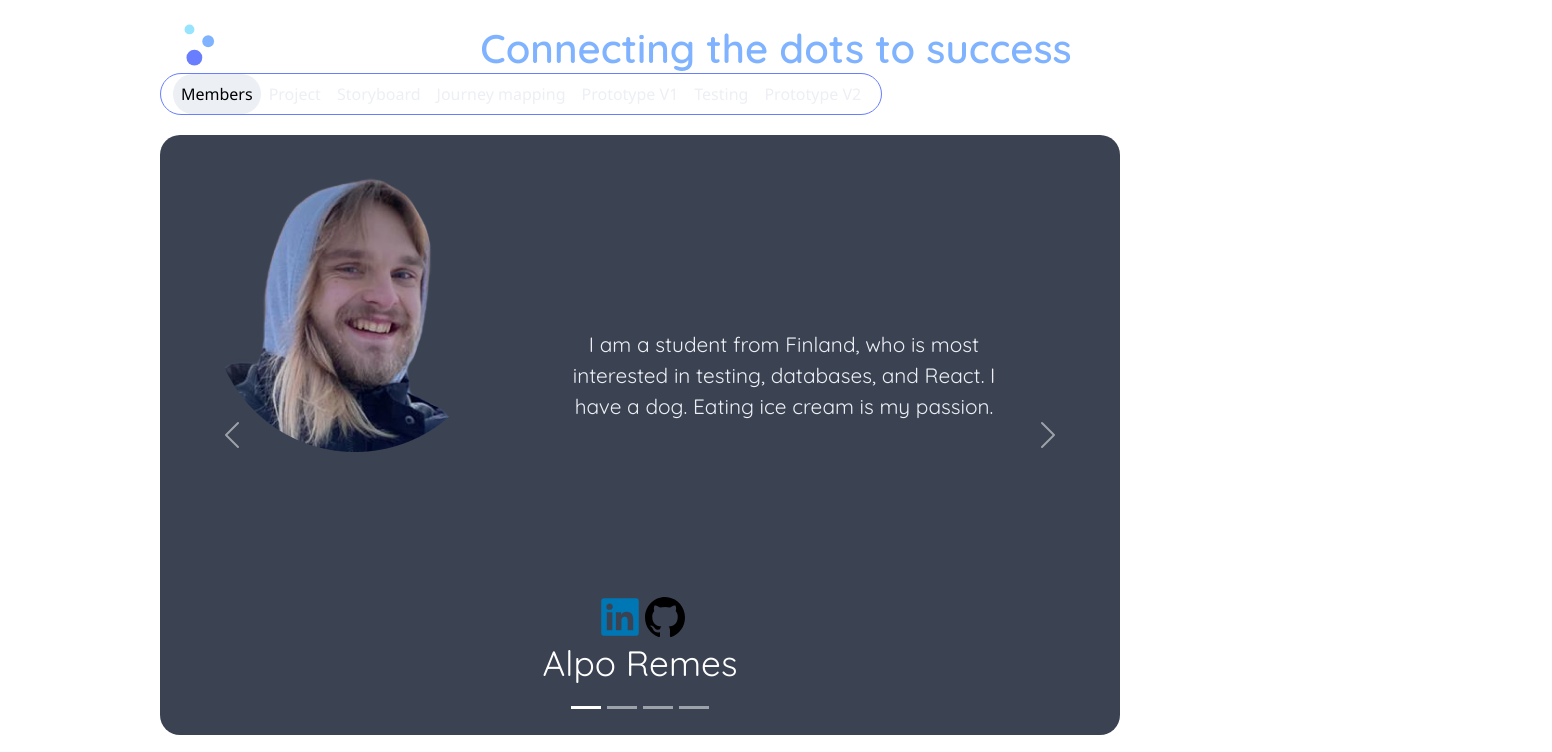
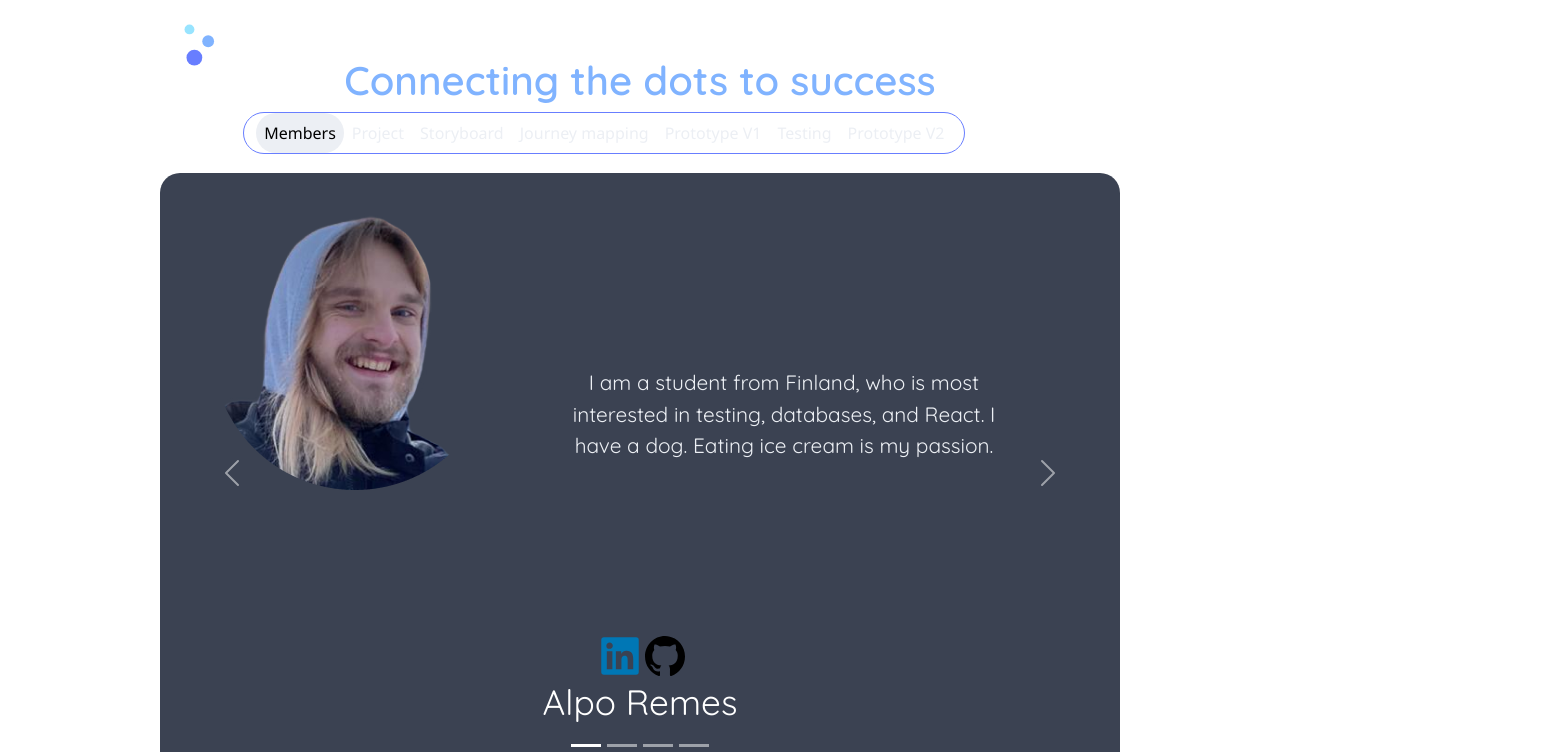
Before and after one commit to YB-BigSwan/creative-dots-team-portfolio, a React (Vite) app: page /creative-dots-team-portfolio/members in a window 1280 px wide. Shown: the top 752 px of the page, 1552 px wide, since content can reach past the window. Built offline with nearby package versions, Linux system fonts and the light colour scheme.

Commit message:
Nav, logo and tagline living in harmony

```diff
--- a/src/App.css
+++ b/src/App.css
@@ -21,6 +21,7 @@ body {
 .navbarWide {
   width: fit-content;
   height: fit-content;
+  margin: auto;
   margin-bottom: 0.7rem;
   border: 1px solid var(--accentDark);
   border-radius: 50px;
@@ -69,11 +70,9 @@ body {
 }
 
 header {
-  position: absolute;
   top: 0;
   left: 0;
-  width: 97rem;
-  height: 9rem;
+  width: 100%;
   padding-top: 1.5rem;
   text-align: center;
   color: var(--accentMedium);
@@ -90,6 +89,7 @@ header {
   font-family: "Quicksand", sans-serif;
   font-size: 2.5rem;
   font-weight: 600;
+  margin: auto;
 }
 
 /* Carousel */
--- a/src/components/JourneyMapping.jsx
+++ b/src/components/JourneyMapping.jsx
@@ -1,7 +1,5 @@
 import { useState } from "react";
-import { Link } from "react-router-dom";
 import Carousel from "react-bootstrap/Carousel";
-import Logo from "./Logo";
 import persona1 from "../assets/project-photos/persona1.png";
 import persona2 from "../assets/project-photos/persona2.png";
 import journeyMap from "../assets/project-photos/journeymap.png";
@@ -18,13 +16,6 @@ function JourneyMapping() {
 
   return (
     <>
-      <header>
-        <Link to="/" className="logo-link">
-          <Logo />
-        </Link>
-
-        <h2 className="tagline">Connecting the dots to success</h2>
-      </header>
       <Carousel activeIndex={index} onSelect={handleSelect} interval={3000}>
         <Carousel.Item>
           <img src={persona1} alt="user persona" />
--- a/src/components/LandingPage.jsx
+++ b/src/components/LandingPage.jsx
@@ -1,18 +1,10 @@
 import "./MemberCarousel";
 import MemberCarousel from "./MemberCarousel";
-import { Link } from "react-router-dom";
-import Logo from "./Logo";
 import "../App.css";
 
 function LandingPage() {
   return (
     <div className="App">
-      <header>
-        <Link to="/" className="logo-link">
-          <Logo />
-        </Link>
-        <h2 className="tagline">Connecting the dots to success</h2>
-      </header>
       <MemberCarousel />
     </div>
   );
--- a/src/components/NavBar.jsx
+++ b/src/components/NavBar.jsx
@@ -2,12 +2,22 @@ import Container from "react-bootstrap/Container";
 import Nav from "react-bootstrap/Nav";
 import Navbar from "react-bootstrap/Navbar";
 import NavDropdown from "react-bootstrap/NavDropdown";
-import { NavLink } from "react-router-dom";
+import { Link, NavLink } from "react-router-dom";
 import "../App.css";
+import Logo from "./Logo";
+
 
 function NavBar() {
   return (
     <>
+      <header>
+        <Link to="/" className="logo-link">
+          <Logo />
+        </Link>
+
+        <h2 className="tagline">Connecting the dots to success</h2>
+      </header>
+
       <Navbar className="navbar" expand="lg">
         <div className="navbarWide">
           <Container>
@@ -93,6 +103,30 @@ function NavBar() {
           >
             Journey mapping
           </NavLink>
+
+          <NavLink
+                to="/prototype1"
+                className="nav-link"
+                activeClassName="active"
+              >
+                Prototype V1
+              </NavLink>
+
+              <NavLink
+                to="/usability-testing"
+                className="nav-link"
+                activeClassName="active"
+              >
+                Testing
+              </NavLink>
+
+              <NavLink
+                to="/prototype2"
+                className="nav-link"
+                activeClassName="active"
+              >
+                Prototype V2
+              </NavLink>
         </NavDropdown>
       </Navbar>
     </>
--- a/src/components/Prototype1.jsx
+++ b/src/components/Prototype1.jsx
@@ -1,17 +1,8 @@
-import { Link } from "react-router-dom";
-import Logo from "./Logo";
 import "../App.css";
 
 function Prototype1() {
   return (
     <>
-      <header>
-        <Link to="/" className="logo-link">
-          <Logo />
-        </Link>
-
-        <h2 className="tagline">Connecting the dots to success</h2>
-      </header>
 
       <iframe
         style={{ border: "1px solid rgba(0, 0, 0, 0.1)" }}
--- a/src/components/Prototype2.jsx
+++ b/src/components/Prototype2.jsx
@@ -1,18 +1,8 @@
-import { Link } from "react-router-dom";
-import Logo from "./Logo";
 import "../App.css";
 
 function Prototype2() {
   return (
     <>
-      <header>
-        <Link to="/" className="logo-link">
-          <Logo />
-        </Link>
-
-        <h2 className="tagline">Connecting the dots to success</h2>
-      </header>
-
       <iframe
         style={{ border: "1px solid rgba(0, 0, 0, 0.1)" }}
         width="927px"
--- a/src/components/Storyboard.jsx
+++ b/src/components/Storyboard.jsx
@@ -1,7 +1,5 @@
 import { useState } from "react";
-import { Link } from "react-router-dom";
 import Carousel from "react-bootstrap/Carousel";
-import Logo from "./Logo";
 import sb1 from "../assets/storyboard/sb1.png";
 import sb2 from "../assets/storyboard/sb2.png";
 import sb3 from "../assets/storyboard/sb3.png";
@@ -29,13 +27,6 @@ function Storyboard() {
 
   return (
     <>
-      <header>
-        <Link to="/" className="logo-link">
-          <Logo />
-        </Link>
-
-        <h2 className="tagline">Connecting the dots to success</h2>
-      </header>
       <Carousel activeIndex={index} onSelect={handleSelect} interval={5000}>
 
         <Carousel.Item>
--- a/src/components/TeamProject.jsx
+++ b/src/components/TeamProject.jsx
@@ -1,7 +1,5 @@
 import { useState } from "react";
-import { Link } from "react-router-dom";
 import Carousel from "react-bootstrap/Carousel";
-import Logo from "./Logo";
 import template from "../assets/project-photos/template.png";
 import "../App.css";
 
@@ -14,13 +12,6 @@ function TeamProject() {
 
   return (
     <>
-      <header>
-        <Link to="/" className="logo-link">
-          <Logo />
-        </Link>
-
-        <h2 className="tagline">Connecting the dots to success</h2>
-      </header>
       <Carousel activeIndex={index} onSelect={handleSelect} interval={3000}>
         <Carousel.Item>
           <img src={template} />
--- a/src/components/UsabilityTesting.jsx
+++ b/src/components/UsabilityTesting.jsx
@@ -1,8 +1,6 @@
 /* eslint-disable react/no-unescaped-entities */
 import { useState } from "react";
-import { Link } from "react-router-dom";
 import Carousel from "react-bootstrap/Carousel";
-import Logo from "./Logo";
 import template from "../assets/project-photos/template.png";
 import "../App.css";
 
@@ -15,13 +13,6 @@ function TeamProject() {
 
   return (
     <>
-      <header>
-        <Link to="/" className="logo-link">
-          <Logo />
-        </Link>
-
-        <h2 className="tagline">Connecting the dots to success</h2>
-      </header>
       <Carousel activeIndex={index} onSelect={handleSelect} interval={3000}>
         <Carousel.Item>
           <img src={template} />
```
